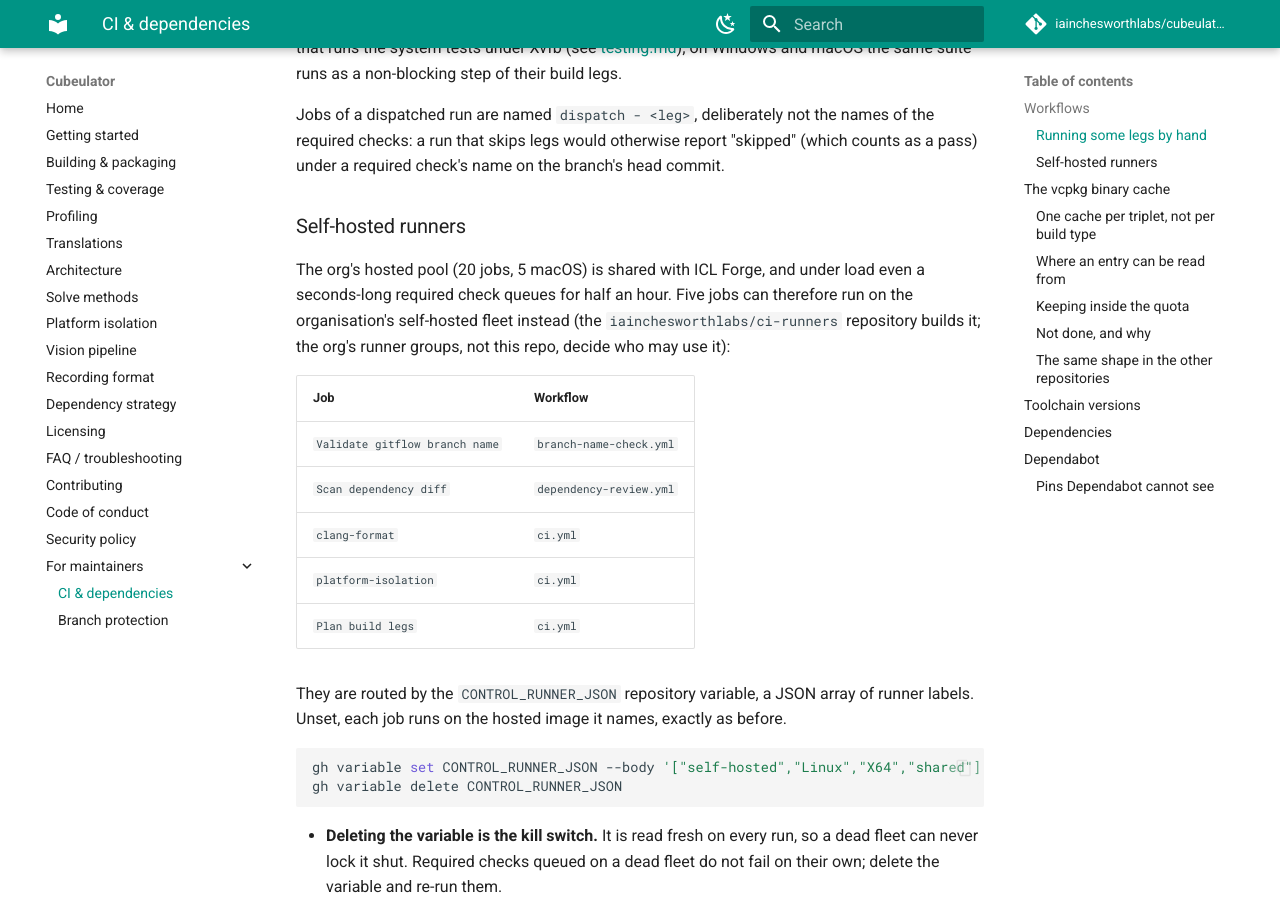
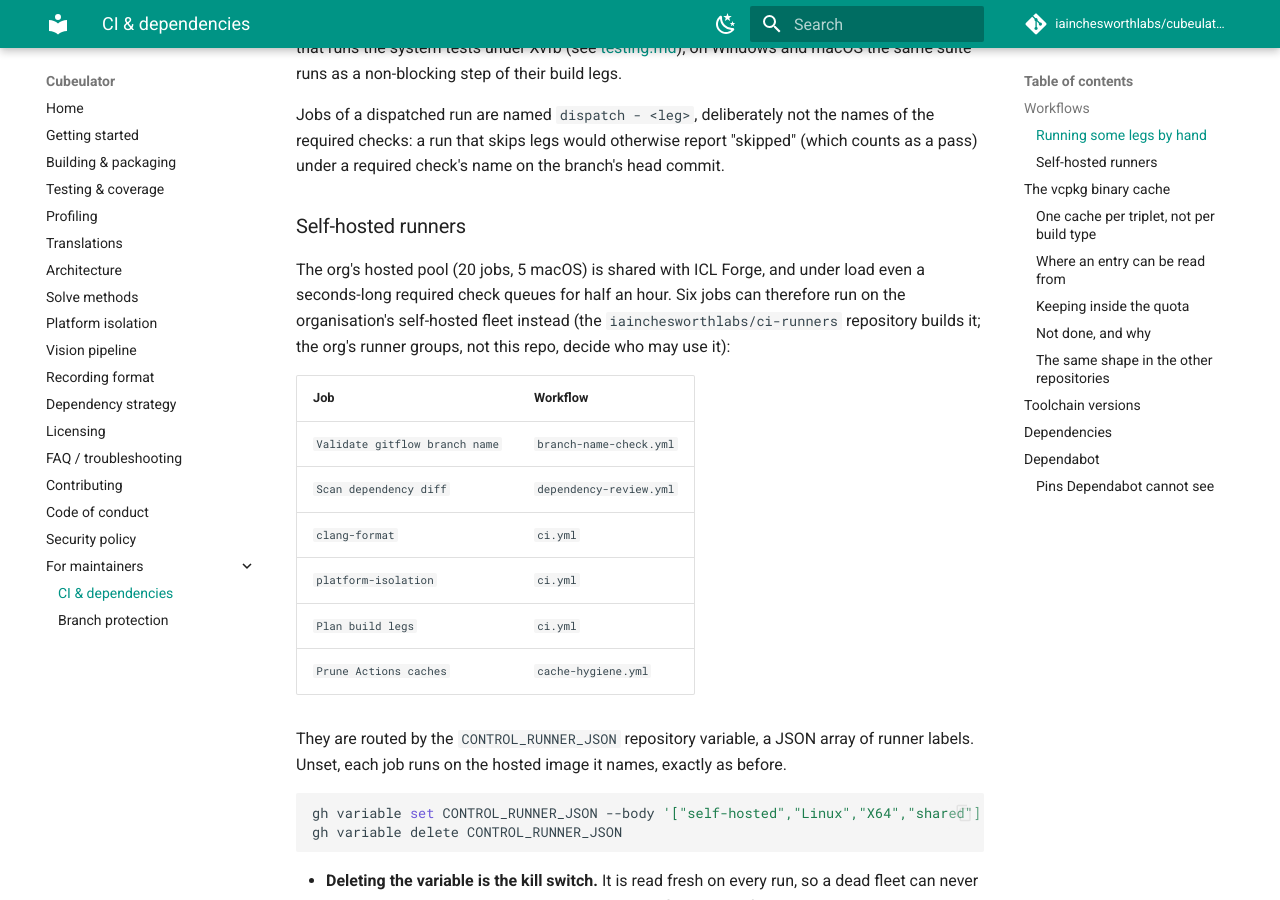
Before and after one commit to iainchesworth/cubeulator, an MkDocs documentation site: the page built from docs/ci.md, in a window 1280 px wide and 900 px high, scrolled down 1440 px. Built offline with MkDocs 1.6.1 and Material for MkDocs 9.7.7, drawn with Linux system fonts in a browser that asks for light colours; comment, search, counter and statistics services are not loaded.

Commit message:
Route cache hygiene to the fleet and prune on PR pushes
The hosted pool is saturated for hours by the build legs, and the prune job
waited behind them until the next run replaced it: most of its first day's
runs were cancelled before starting. It is seconds long and the fleet image
ships gh and jq, so route it like the other seconds-long jobs
(CONTROL_RUNNER_JSON, fork PRs pinned to hosted).

Also run it on a PR's synchronize event. A PR that changes the dependency set
stores a full copy per job and per cancelled run: three x64-linux generations
(5.4 GB) were under one PR ref at once, and only a prune at PR close or a push
to develop would have removed them.

```diff
--- a/docs/ci.md
+++ b/docs/ci.md
@@ -48,7 +48,7 @@ branch's head commit.
 ### Self-hosted runners
 
 The org's hosted pool (20 jobs, 5 macOS) is shared with ICL Forge, and under
-load even a seconds-long required check queues for half an hour. Five jobs can
+load even a seconds-long required check queues for half an hour. Six jobs can
 therefore run on the organisation's self-hosted fleet instead (the
 `iainchesworthlabs/ci-runners` repository builds it; the org's runner groups,
 not this repo, decide who may use it):
@@ -60,6 +60,7 @@ not this repo, decide who may use it):
 | `clang-format` | `ci.yml` |
 | `platform-isolation` | `ci.yml` |
 | `Plan build legs` | `ci.yml` |
+| `Prune Actions caches` | `cache-hygiene.yml` |
 
 They are routed by the `CONTROL_RUNNER_JSON` repository variable, a JSON array
 of runner labels. Unset, each job runs on the hosted image it names, exactly as
```
Also changed, not shown: 1 other file.
